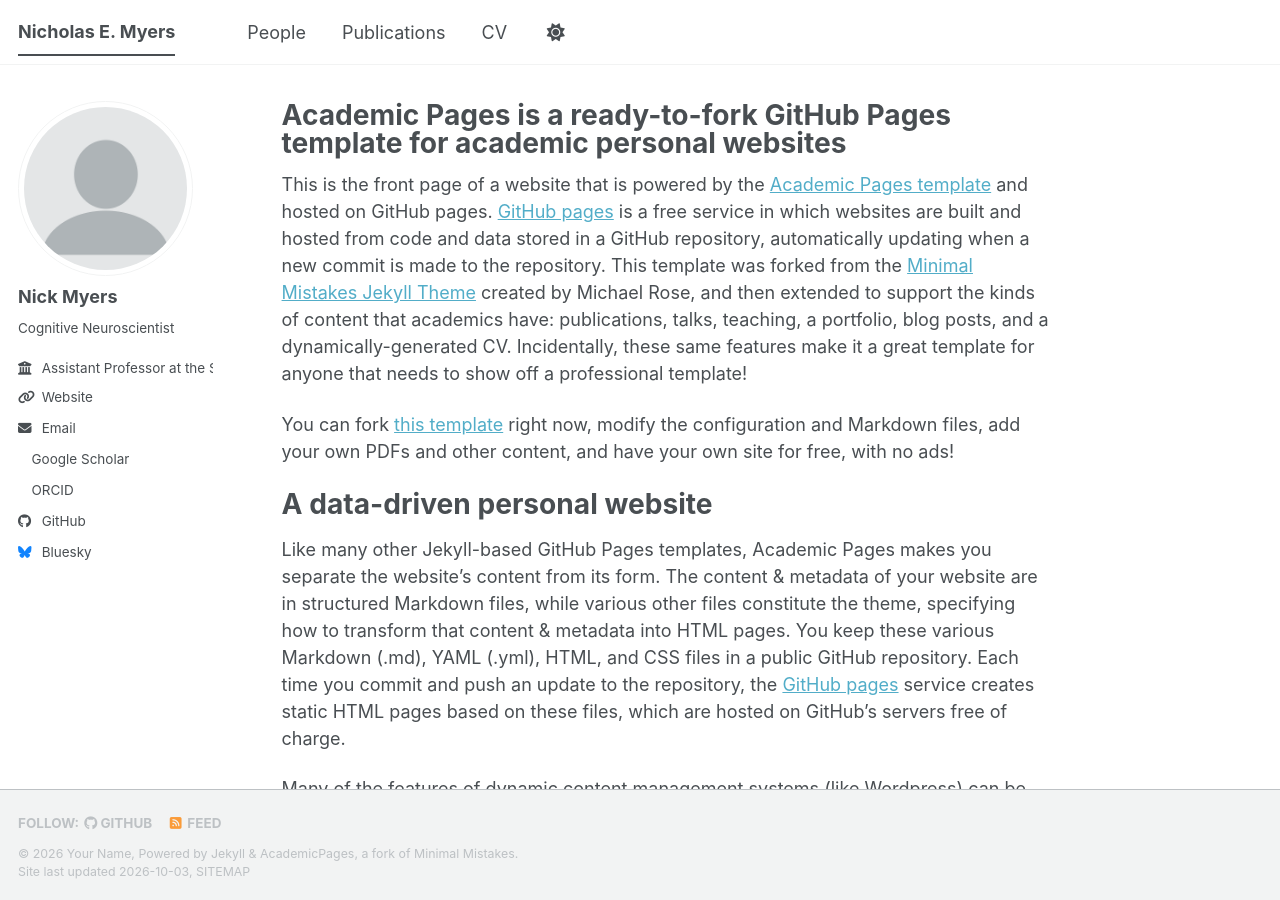
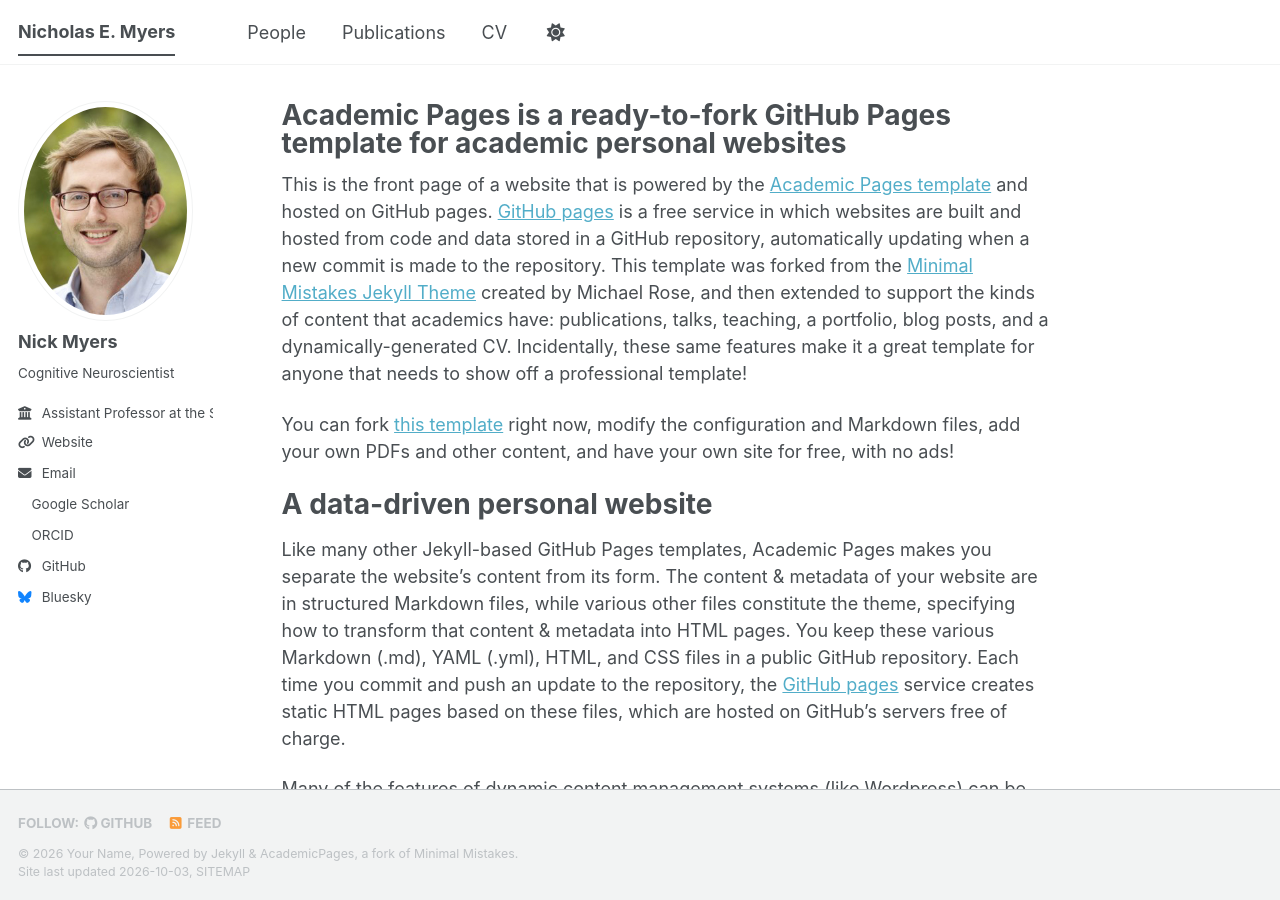
Before and after one commit to nemyers/nemyers.github.io, a Jekyll site: the page built from _pages/about.md, in a window 1280 px wide and 900 px high. Built offline with Jekyll 4.4.1, drawn with Linux system fonts in a browser that asks for light colours; a style sheet for code colours, icons or effects is not loaded.

Commit message:
Change author's avatar image
Updated author's avatar image from 'profile.png' to 'nick.jpg'.

```diff
--- a/_config.yml
+++ b/_config.yml
@@ -23,7 +23,7 @@ repository               : "nemyers/nemyers.github.io"
 #               Additional customization can be done by editing /_includes/author-profile.html
 author:
   # Biographic information
-  avatar           : "profile.png"
+  avatar           : "nick.jpg"
   name             : "Nick Myers"
   bio              : "Cognitive Neuroscientist"
   location         :
```
